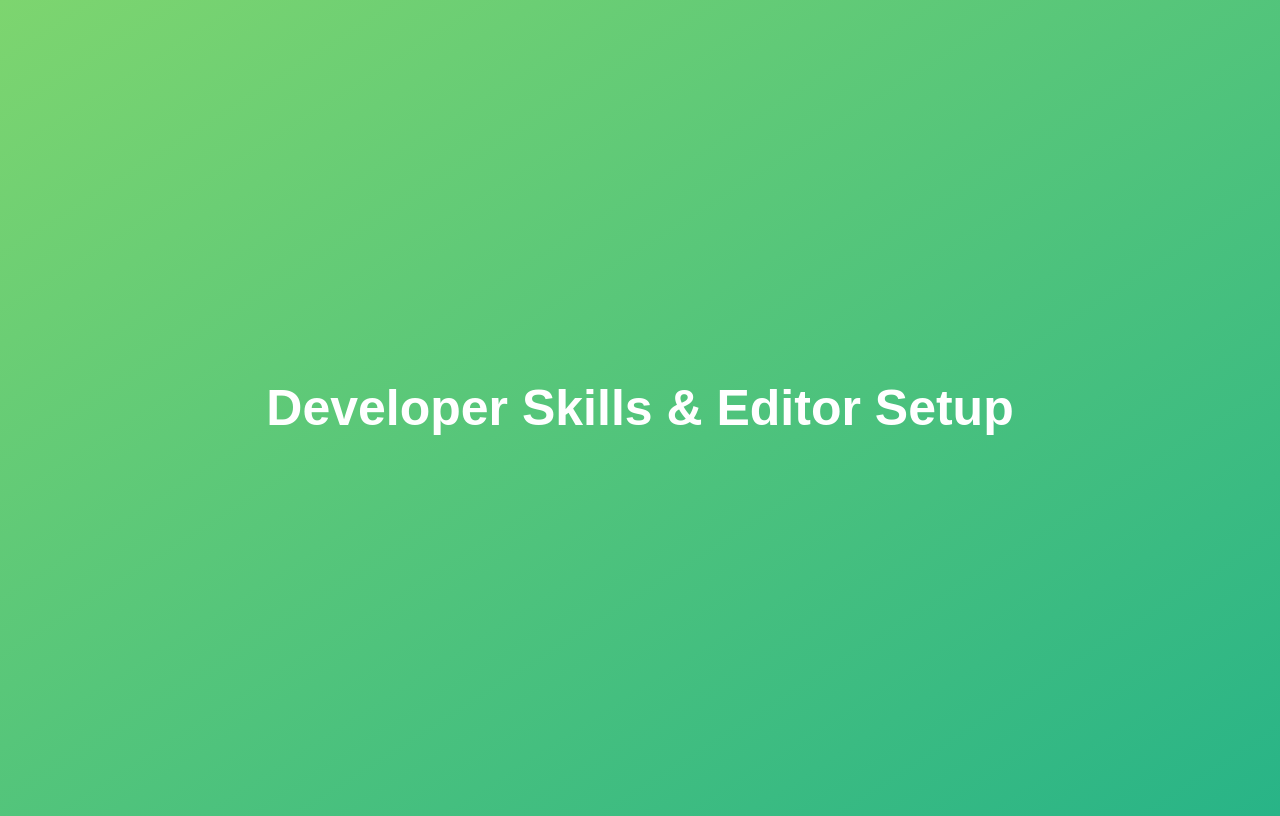
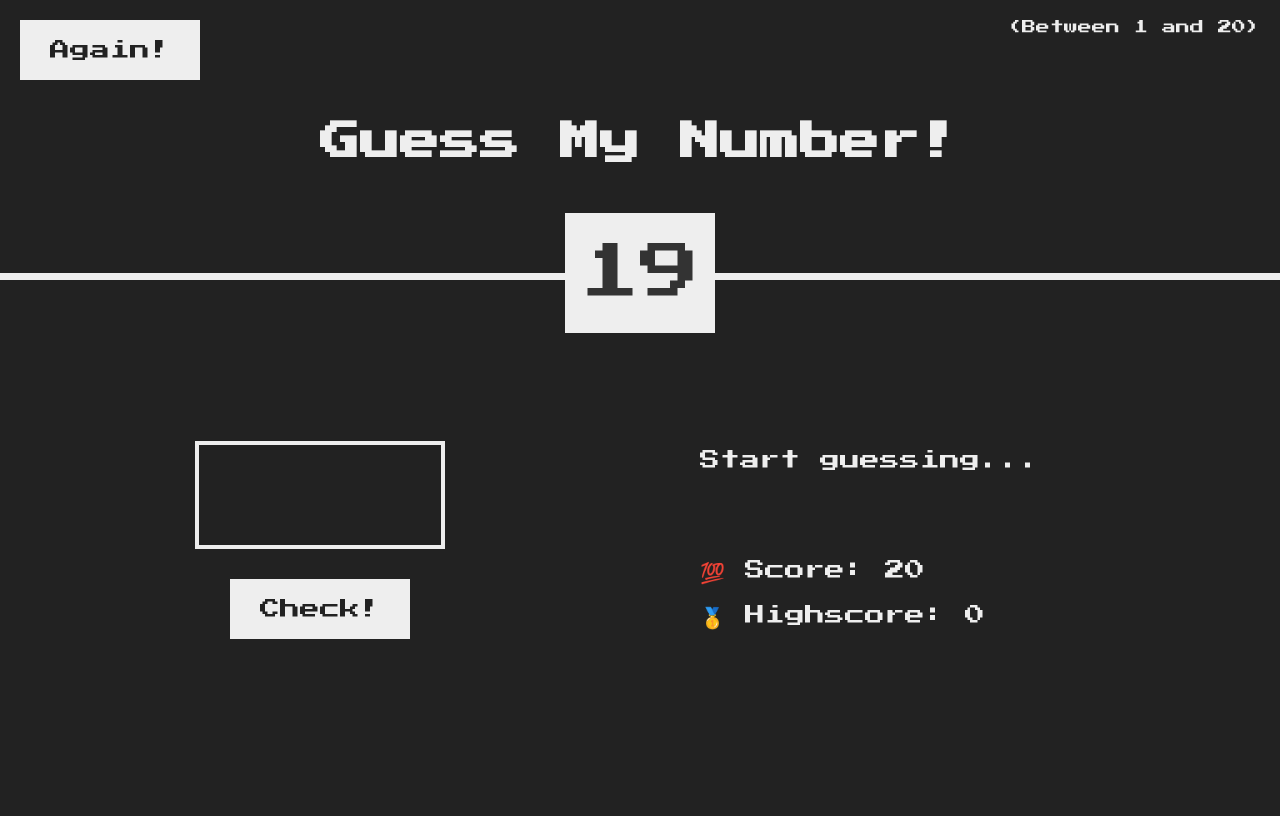
Before and after one commit to victorosetrov/guess-my-number, a plain HTML site: page index.html in a window 1280 px wide. Drawn offline with Linux system fonts and the light colour scheme.

Commit message:
Started to create Guess My Number Game! Ready simple DOM manipulation.

```diff
--- a/index.html
+++ b/index.html
@@ -4,27 +4,29 @@
     <meta charset="UTF-8" />
     <meta name="viewport" content="width=device-width, initial-scale=1.0" />
     <meta http-equiv="X-UA-Compatible" content="ie=edge" />
-    <title>Developer Skills & Editor Setup</title>
-    <style>
-      body {
-        height: 100vh;
-        display: flex;
-        align-items: center;
-        background: linear-gradient(to top left, #28b487, #7dd56f);
-      }
-      h1 {
-        font-family: sans-serif;
-        font-size: 50px;
-        line-height: 1.3;
-        width: 100%;
-        padding: 30px;
-        text-align: center;
-        color: white;
-      }
-    </style>
+    <link rel="stylesheet" href="style.css" />
+    <title>Guess My Number!</title>
   </head>
   <body>
-    <h1>Developer Skills & Editor Setup</h1>
+    <header>
+      <h1>Guess My Number!</h1>
+      <p class="between">(Between 1 and 20)</p>
+      <button class="btn again">Again!</button>
+      <div class="number">?</div>
+    </header>
+    <main>
+      <section class="left">
+        <input type="number" class="guess" />
+        <button class="btn check">Check!</button>
+      </section>
+      <section class="right">
+        <p class="message">Start guessing...</p>
+        <p class="label-score">💯 Score: <span class="score">20</span></p>
+        <p class="label-highscore">
+          🥇 Highscore: <span class="highscore">0</span>
+        </p>
+      </section>
+    </main>
     <script src="script.js"></script>
   </body>
 </html>
--- a/script.js
+++ b/script.js
@@ -1826,23 +1826,88 @@ GOOD LUCK 😀
 // console.log(cAvg(tips));
 // console.log(cAvg(totals));
 
-const temperatures = [3, -2, -6, -1, 'error', 9, 13, 17, 15, 14, 9, 5];
-
-for (let i = 0; i < temperatures.length; i++) {
-  if (typeof temperatures[i] === 'string') continue;
-  console.log(temperatures[i], typeof temperatures[i]);
-  //types[i] = typeof vArray[i];
-  //types.push(typeof vArray[i]);
-}
-
-const calcTempApmplitude = function (temperatures) {
-  let max = temperatures[0];
-  let min = temperatures[0];
-  for (let i = 0; i < temperatures.length; ++i) {
-    const curTemp = temperatures[i];
-    if (curTemp > max) max = curTemp;
-    if (curTemp < min) min = curTemp;
+// const temperatures = [3, -2, -6, -1, 'error', 9, 13, 17, 15, 14, 9, 5];
+
+// for (let i = 0; i < temperatures.length; i++) {
+//   if (typeof temperatures[i] === 'string') continue;
+//   console.log(temperatures[i], typeof temperatures[i]);
+//   //types[i] = typeof vArray[i];
+//   //types.push(typeof vArray[i]);
+// }
+
+// const calcTempApmplitude = function (temperatures) {
+//   let max = temperatures[0];
+//   let min = temperatures[0];
+//   for (let i = 0; i < temperatures.length; ++i) {
+//     const curTemp = temperatures[i];
+//     if (typeof curTemp !== 'number') continue;
+//     if (curTemp > max) max = curTemp;
+//     if (curTemp < min) min = curTemp;
+//   }
+//   console.log(max, min);
+//   return max - min;
+// };
+
+// const amplitude = calcTempApmplitude(temperatures);
+// console.log(amplitude);
+
+// const mKelvin = function () {
+//   const measurement = {
+//     type: 'temp',
+//     unit: 'celsius',
+//     value: prompt('Degree celsius: '),
+//   };
+//   const kelvin = Number(measurement.value) + 273;
+//   return kelvin;
+// };
+
+// console.log(mKelvin());
+
+// const temp = [12, 5, -5, 0, 4];
+
+// const printForecast = function (arr) {
+//   let str = '';
+//   for (let i = 0; i < temp.length; i++) {
+//     str += `...${arr[i]}c in ${i + 1} days...`;
+//   }
+//   console.log(str);
+// };
+
+// console.log(printForecast(temp));
+
+// document.querySelector('.message').textContent;
+// document.querySelector('.number').textContent = 13;
+// document.querySelector('.score').textContent = 20;
+// document.querySelector('.guess').value = 7;
+
+const secretNumber = Math.trunc(Math.random() * 20) + 1;
+document.querySelector('.number').textContent = secretNumber;
+let score = 20;
+
+document.querySelector('.check').addEventListener('click', function () {
+  const guess = Number(document.querySelector('.guess').value);
+  if (!guess) {
+    document.querySelector('.message').textContent = '🐷 Try again, buddy!';
+  } else if (guess === secretNumber) {
+    document.querySelector('.message').textContent = '🥳 You are winner!';
+  } else if (guess > secretNumber) {
+    if (score > 1) {
+      document.querySelector('.message').textContent = '🔥 Too hot, lower pls!';
+      score--;
+      document.querySelector('.score').textContent = score;
+    } else {
+      document.querySelector('.message').textContent = '😭 Game over';
+      document.querySelector('.score').textContent = 0;
+    }
+  } else {
+    if (score > 1) {
+      document.querySelector('.message').textContent =
+        '🥶 Too cold, higher pls!';
+      score--;
+      document.querySelector('.score').textContent = score;
+    } else {
+      document.querySelector('.message').textContent = '😭 Game over';
+      document.querySelector('.score').textContent = 0;
+    }
   }
-  console.log(max, min);
-};
-calcTempApmplitude([3, 4, 7]);
+});
--- /dev/null
+++ b/style.css
@@ -0,0 +1,119 @@
+@import url('https://fonts.googleapis.com/css?family=Press+Start+2P&display=swap');
+
+* {
+  margin: 0;
+  padding: 0;
+  box-sizing: inherit;
+}
+
+html {
+  font-size: 62.5%;
+  box-sizing: border-box;
+}
+
+body {
+  font-family: 'Press Start 2P', sans-serif;
+  color: #eee;
+  background-color: #222;
+  /* background-color: #60b347; */
+}
+
+/* LAYOUT */
+header {
+  position: relative;
+  height: 35vh;
+  border-bottom: 7px solid #eee;
+}
+
+main {
+  height: 65vh;
+  color: #eee;
+  display: flex;
+  align-items: center;
+  justify-content: space-around;
+}
+
+.left {
+  width: 52rem;
+  display: flex;
+  flex-direction: column;
+  align-items: center;
+}
+
+.right {
+  width: 52rem;
+  font-size: 2rem;
+}
+
+/* ELEMENTS STYLE */
+h1 {
+  font-size: 4rem;
+  text-align: center;
+  position: absolute;
+  width: 100%;
+  top: 52%;
+  left: 50%;
+  transform: translate(-50%, -50%);
+}
+
+.number {
+  background: #eee;
+  color: #333;
+  font-size: 6rem;
+  width: 15rem;
+  padding: 3rem 0rem;
+  text-align: center;
+  position: absolute;
+  bottom: 0;
+  left: 50%;
+  transform: translate(-50%, 50%);
+}
+
+.between {
+  font-size: 1.4rem;
+  position: absolute;
+  top: 2rem;
+  right: 2rem;
+}
+
+.again {
+  position: absolute;
+  top: 2rem;
+  left: 2rem;
+}
+
+.guess {
+  background: none;
+  border: 4px solid #eee;
+  font-family: inherit;
+  color: inherit;
+  font-size: 5rem;
+  padding: 2.5rem;
+  width: 25rem;
+  text-align: center;
+  display: block;
+  margin-bottom: 3rem;
+}
+
+.btn {
+  border: none;
+  background-color: #eee;
+  color: #222;
+  font-size: 2rem;
+  font-family: inherit;
+  padding: 2rem 3rem;
+  cursor: pointer;
+}
+
+.btn:hover {
+  background-color: #ccc;
+}
+
+.message {
+  margin-bottom: 8rem;
+  height: 3rem;
+}
+
+.label-score {
+  margin-bottom: 2rem;
+}
```
